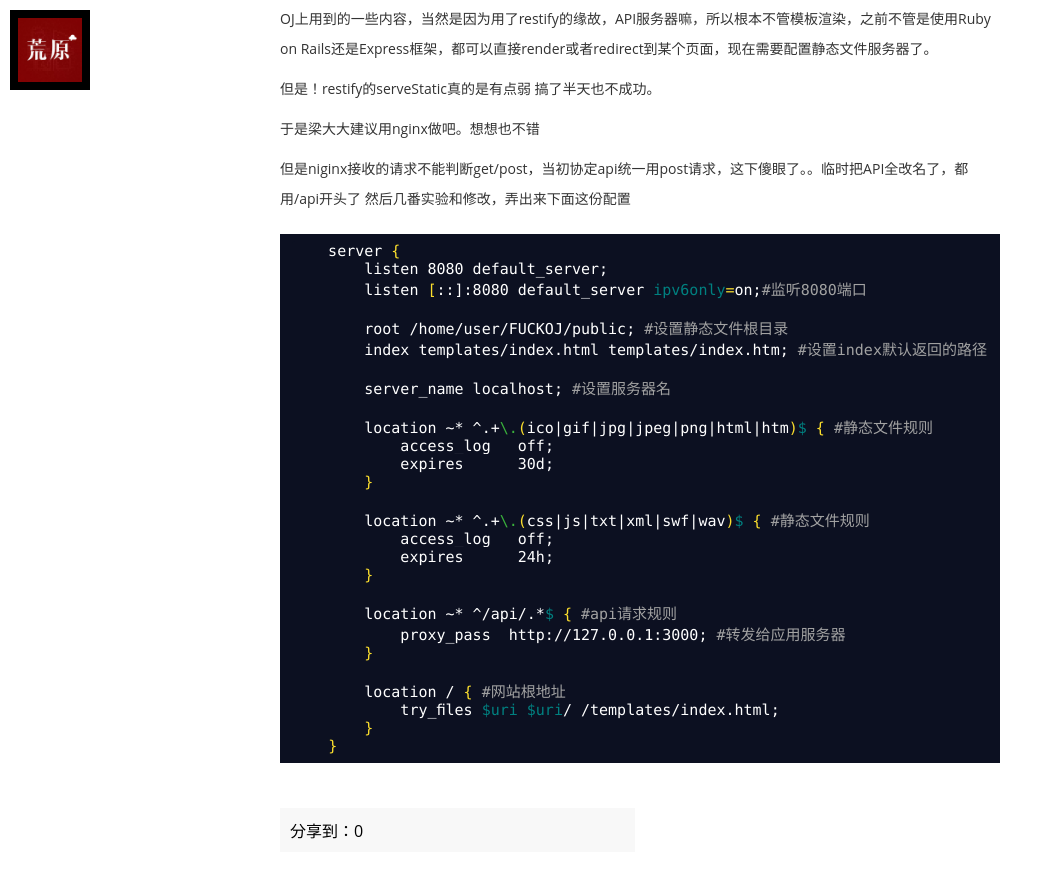
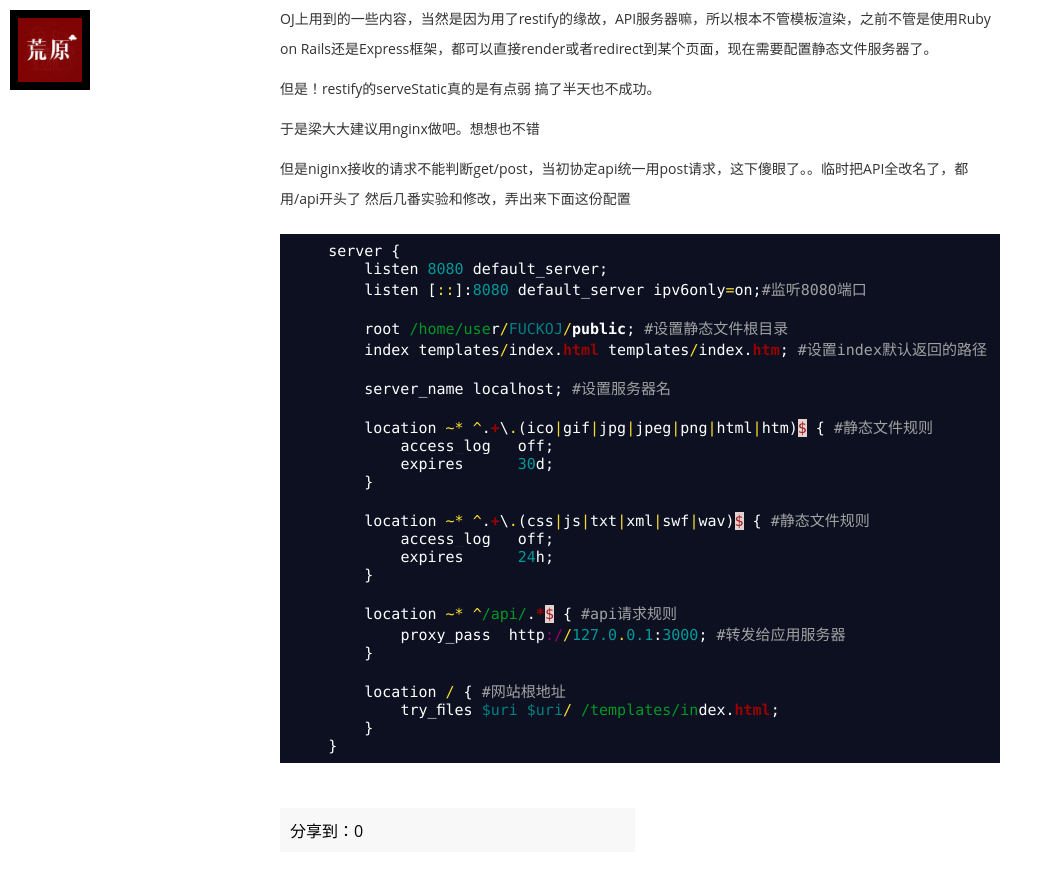
Before and after one commit to wcqblog/wcqblog.github.io, a Jekyll site: the page built from _posts/2015-03-24-nginx-static-config.markdown, in a window 1280 px wide and 900 px high, scrolled down 1129 px. Shown: the top 878 px of the window, without its empty margins (0-1053 px from the left). Built offline with Jekyll 4.4.1, drawn with Linux system fonts in a browser that asks for light colours; nearby versions of some CDN libraries; some web fonts are replaced; Markdown is read by kramdown in place of the engine named in the settings; comment, search, counter and statistics services are not loaded.

Commit message:
Update 2015-03-24-nginx-static-config.markdown

````diff
--- a/_posts/2015-03-24-nginx-static-config.markdown
+++ b/_posts/2015-03-24-nginx-static-config.markdown
@@ -22,7 +22,8 @@ OJ上用到的一些内容，当然是因为用了restify的缘故，API服务
 然后几番实验和修改，弄出来下面这份配置
 
 
-``` shell
+
+``` ruby
     server {
         listen 8080 default_server;
         listen [::]:8080 default_server ipv6only=on;#监听8080端口
````
